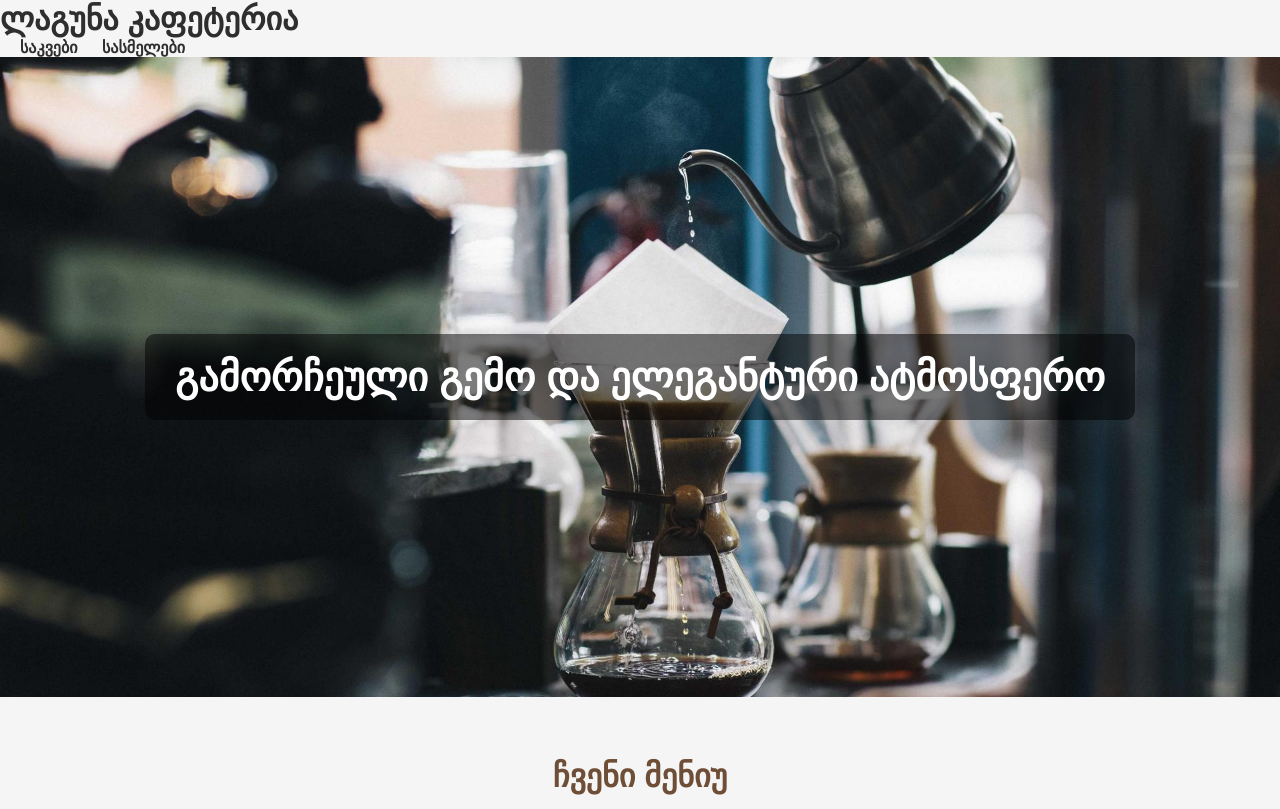
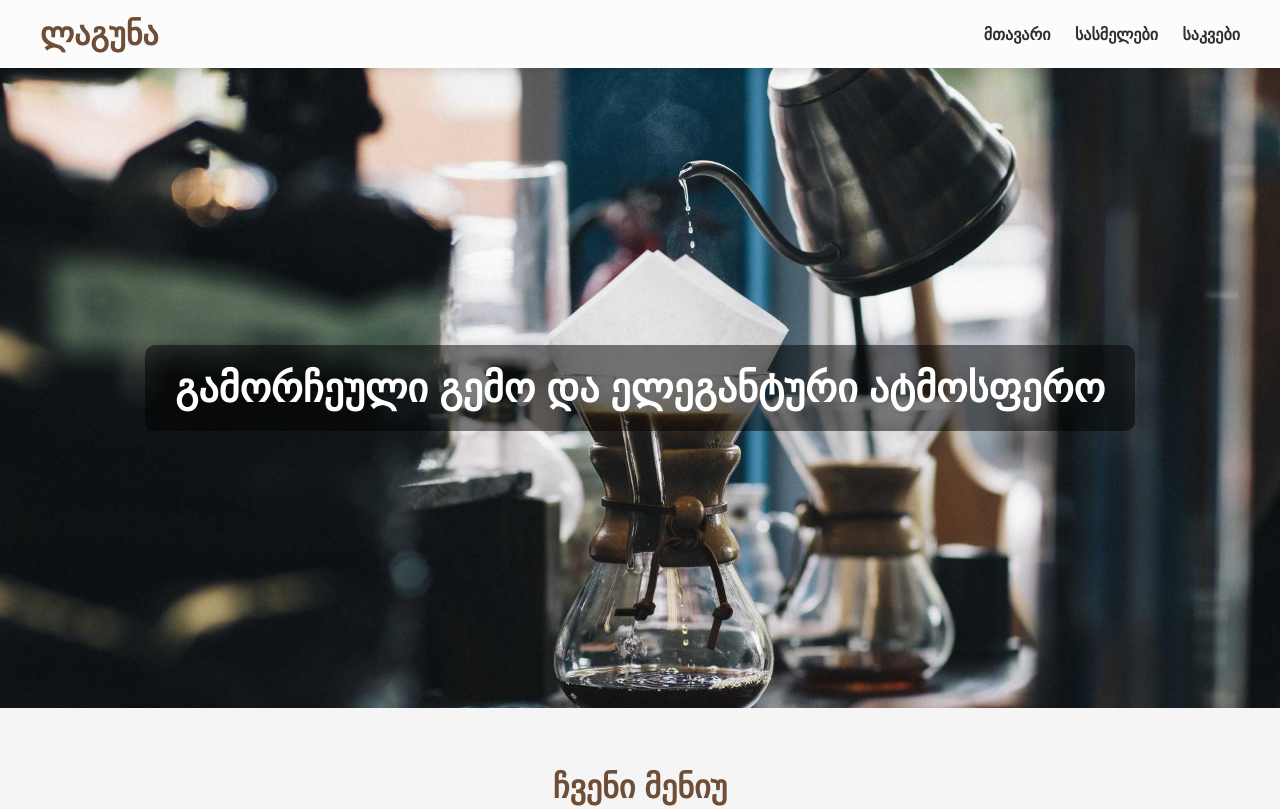
Before and after one commit to Xabe7/laguna-cafe-tst, a plain HTML site: page index.html in a window 1280 px wide. Shown: the top 809 px of the page. Drawn offline with Linux system fonts and the light colour scheme.

Commit message:
Add header and favicon to index.html
Added favicon link and header section to index.html.

```diff
--- a/index.html
+++ b/index.html
@@ -3,22 +3,21 @@
 
 <head>
     <meta charset="UTF-8">
-    <title>Laguna Cafe</title>
+    <title>ლაგუნა კაფეტერია</title>
     <link rel="stylesheet" href="style.css">
+    <link rel="icon" href="images/favicon-32x32.png">
 </head>
-
 <body>
 
-    <h1>ლაგუნა კაფეტერია</h1>
+    <header>
+        <h1>ლაგუნა</h1>
 
-    <nav>
-        <a href="food.html">საკვები</a>
-        <a href="Drinks.html">სასმელები</a>
-    </nav>
-
-</body>
-
-</html>
+        <nav>
+            <a href="index.html">მთავარი</a>
+            <a href="Drinks.html">სასმელები</a>
+            <a href="food.html">საკვები</a>
+        </nav>
+    </header>
 
 <section class="hero">
     <h2>გამორჩეული გემო და ელეგანტური ატმოსფერო</h2>
```
